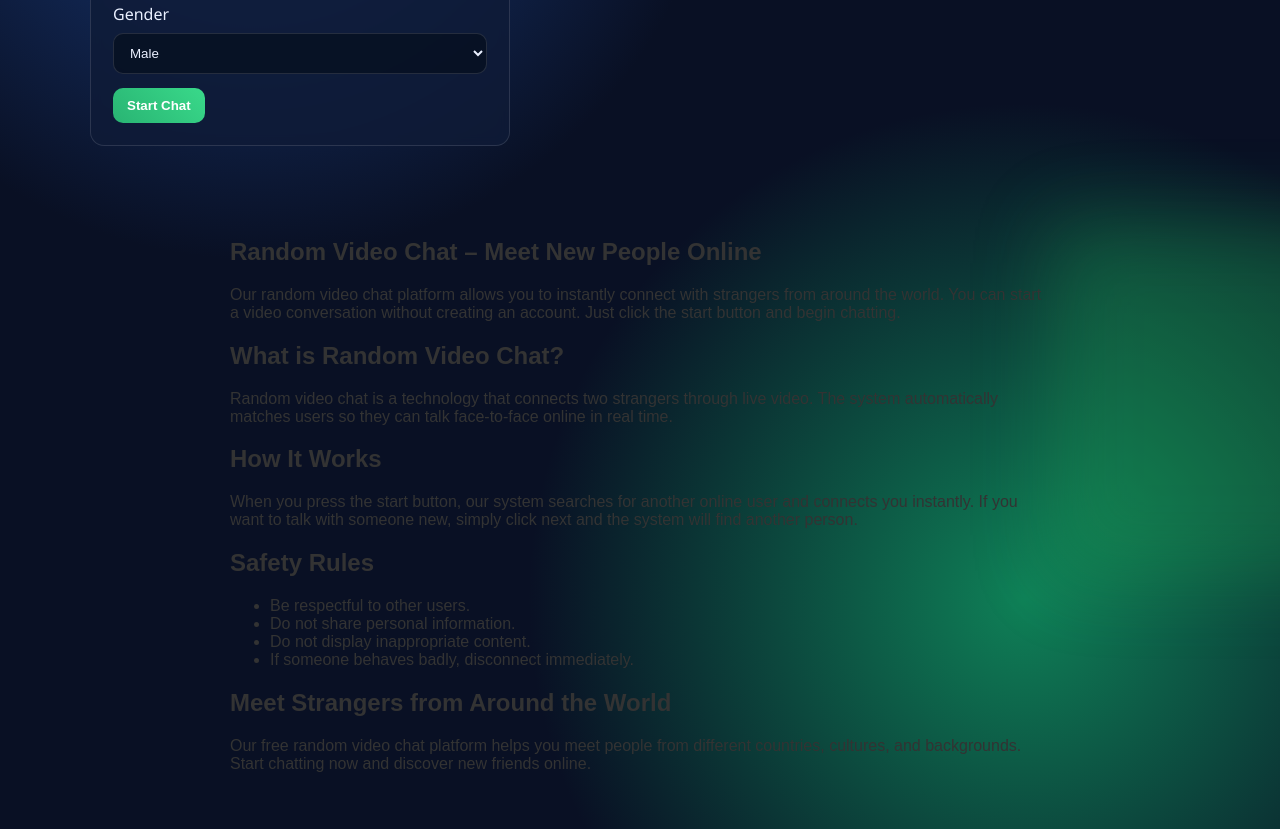
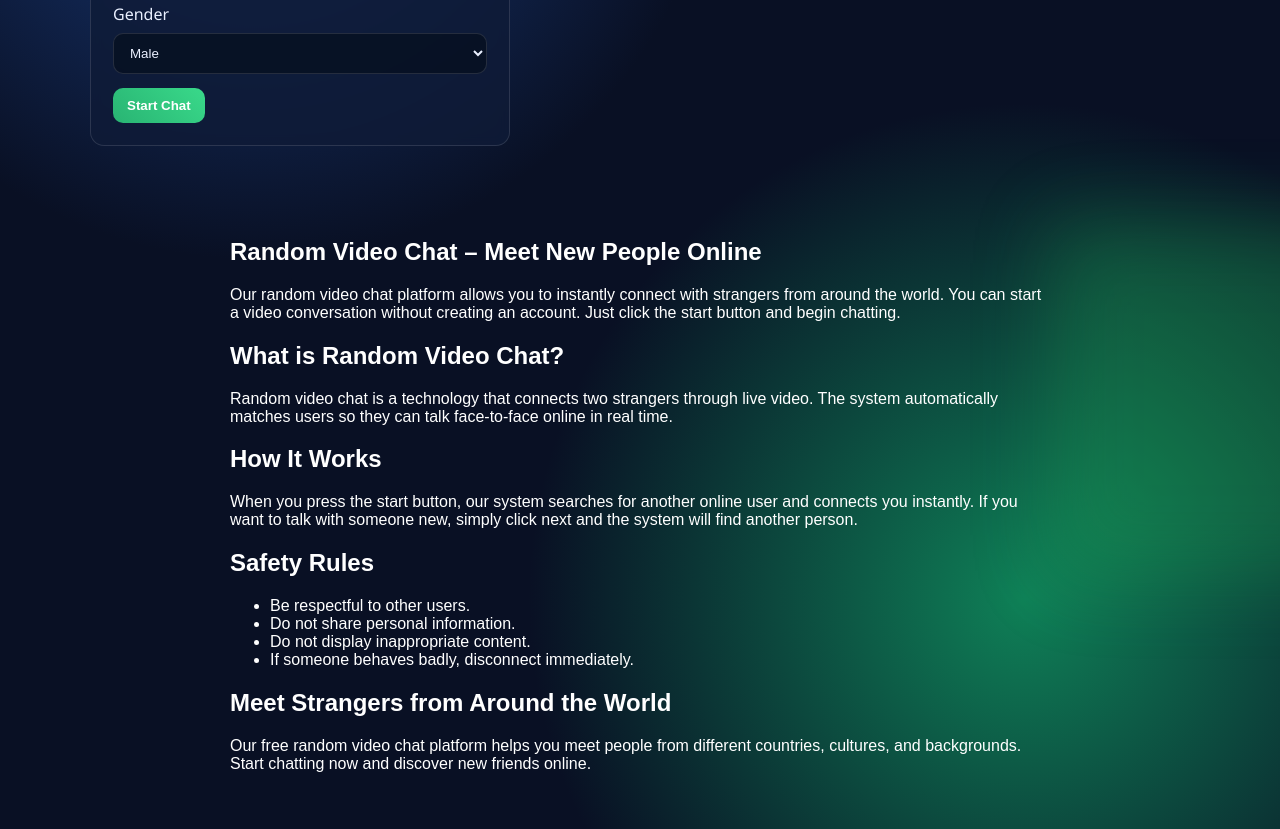
Before and after one commit to v4358137-lang/Vedio-Chat, a website: page public/index.html in a window 1280 px wide. Shown: the part 321-1150 px from the top of the page. Drawn offline with nearby package versions, Linux system fonts and the light colour scheme; no server answers.

Commit message:
Update index.html

```diff
--- a/public/index.html
+++ b/public/index.html
@@ -90,7 +90,7 @@ content="video chat, random video chat, chat with strangers, free video chat">
 
     <script src="/socket.io/socket.io.js"></script>
     <script src="script.js"></script>
-    <section style="max-width:900px;margin:auto;padding:40px;font-family:Arial;color:#333">
+    <section style="max-width:900px;margin:auto;padding:40px;font-family:Arial;color:white">
 
 <h1>Random Video Chat – Meet New People Online</h1>
 
```
